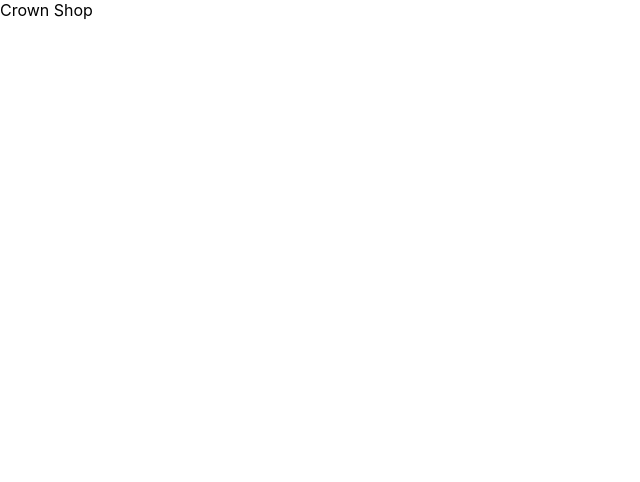
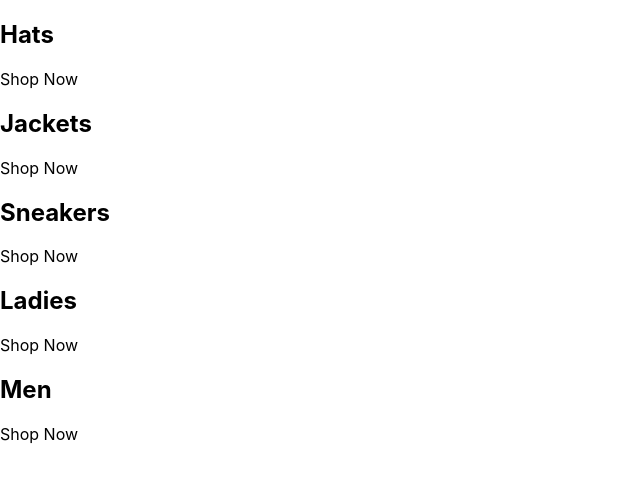
Before and after one commit to Israfil98/crown-shop, a React (Create React App) app: page / in a window 1280 px wide. Shown: the top 482 px of the page, without its empty margins (0-640 px from the left). Built offline with nearby package versions, Linux system fonts and the light colour scheme.

Commit message:
add categories

```diff
--- a/src/App.js
+++ b/src/App.js
@@ -1,5 +1,27 @@
 const App = () => {
-  return <div>Crown Shop</div>;
+  const categories = [
+    { id: 1, title: 'Hats' },
+    { id: 2, title: 'Jackets' },
+    { id: 3, title: 'Sneakers' },
+    { id: 4, title: 'Ladies' },
+    { id: 5, title: 'Men' },
+  ];
+
+  return (
+    <div className="categories-container">
+      {categories.map((category) => {
+        return (
+          <div key={category.id} className="category-container">
+            <div className="background-image" />
+            <div className="category-body-container">
+              <h2>{category.title}</h2>
+              <p>Shop Now</p>
+            </div>
+          </div>
+        );
+      })}
+    </div>
+  );
 };
 
 export default App;
```
